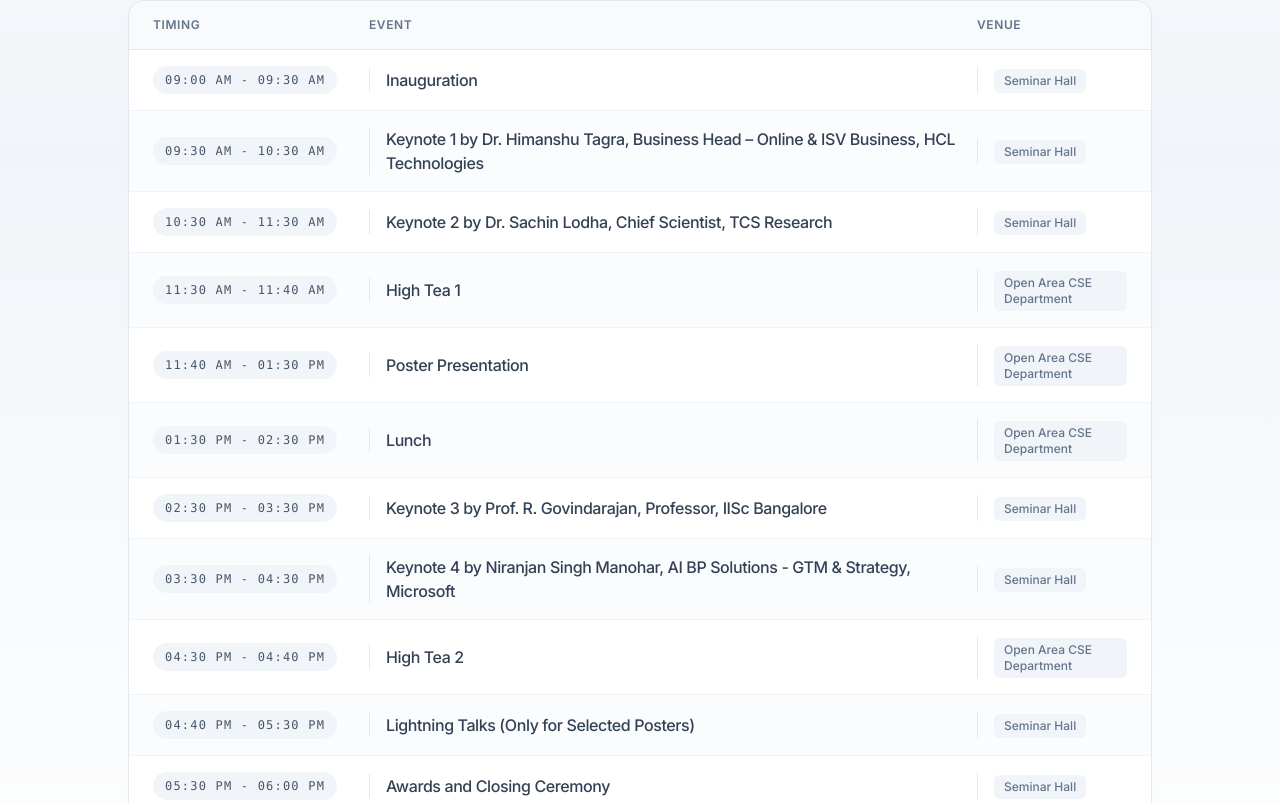
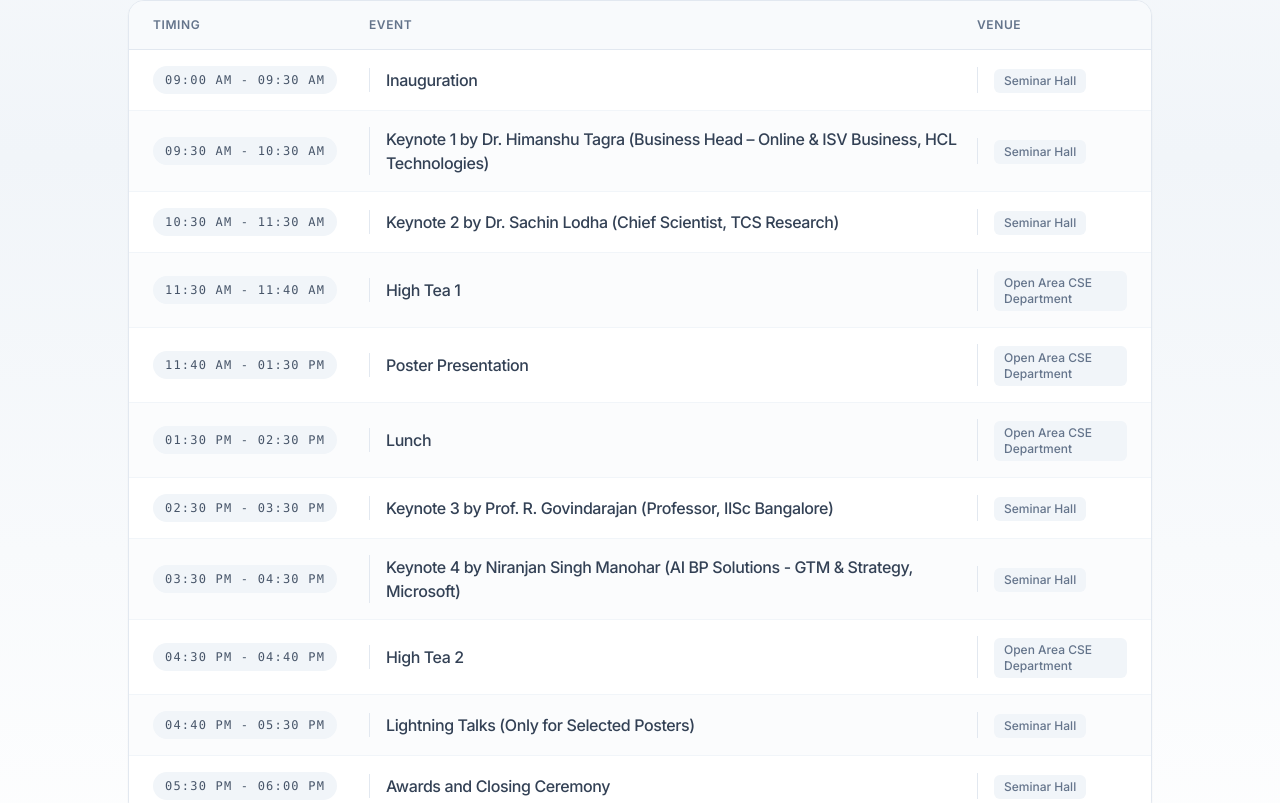
Before and after one commit to encodedCoder/syntacs2026, a Next.js app: page /program in a window 1280 px wide. Shown: the part 1214-2017 px from the top of the page. Built offline with nearby package versions, Linux system fonts and the light colour scheme.

Commit message:
Update Day 0 details to TBA and wrap Day 1 keynotes in brackets

```diff
--- a/src/components/Schedule.tsx
+++ b/src/components/Schedule.tsx
@@ -7,9 +7,9 @@ const scheduleData = [
     day: "Day 0",
     date: "March 20, 2026",
     events: [
-      { time: "", event: "Department presentations by faculty members and PhD students" },
-      { time: "", event: "Lab visits" },
-      { time: "", event: "Open discussion" },
+      { time: "TBA", event: "Department presentations by faculty members and PhD students", venue: "TBA" },
+      { time: "TBA", event: "Lab visits", venue: "TBA" },
+      { time: "TBA", event: "Open discussion", venue: "TBA" },
     ]
   },
   {
@@ -17,13 +17,13 @@ const scheduleData = [
     date: "March 21, 2026",
     events: [
       { time: "09:00 AM - 09:30 AM", event: "Inauguration" },
-      { time: "09:30 AM - 10:30 AM", event: "Keynote 1 by Dr. Himanshu Tagra, Business Head – Online & ISV Business, HCL Technologies" },
-      { time: "10:30 AM - 11:30 AM", event: "Keynote 2 by Dr. Sachin Lodha, Chief Scientist, TCS Research" },
+      { time: "09:30 AM - 10:30 AM", event: "Keynote 1 by Dr. Himanshu Tagra (Business Head – Online & ISV Business, HCL Technologies)" },
+      { time: "10:30 AM - 11:30 AM", event: "Keynote 2 by Dr. Sachin Lodha (Chief Scientist, TCS Research)" },
       { time: "11:30 AM - 11:40 AM", event: "High Tea 1", venue: "Open Area CSE Department" },
       { time: "11:40 AM - 01:30 PM", event: "Poster Presentation", venue: "Open Area CSE Department" },
       { time: "01:30 PM - 02:30 PM", event: "Lunch", venue: "Open Area CSE Department" },
-      { time: "02:30 PM - 03:30 PM", event: "Keynote 3 by Prof. R. Govindarajan, Professor, IISc Bangalore" },
-      { time: "03:30 PM - 04:30 PM", event: "Keynote 4 by Niranjan Singh Manohar, AI BP Solutions - GTM & Strategy, Microsoft" },
+      { time: "02:30 PM - 03:30 PM", event: "Keynote 3 by Prof. R. Govindarajan (Professor, IISc Bangalore)" },
+      { time: "03:30 PM - 04:30 PM", event: "Keynote 4 by Niranjan Singh Manohar (AI BP Solutions - GTM & Strategy, Microsoft)" },
       { time: "04:30 PM - 04:40 PM", event: "High Tea 2", venue: "Open Area CSE Department" },
       { time: "04:40 PM - 05:30 PM", event: "Lightning Talks (Only for Selected Posters)" },
       { time: "05:30 PM - 06:00 PM", event: "Awards and Closing Ceremony" },
```
